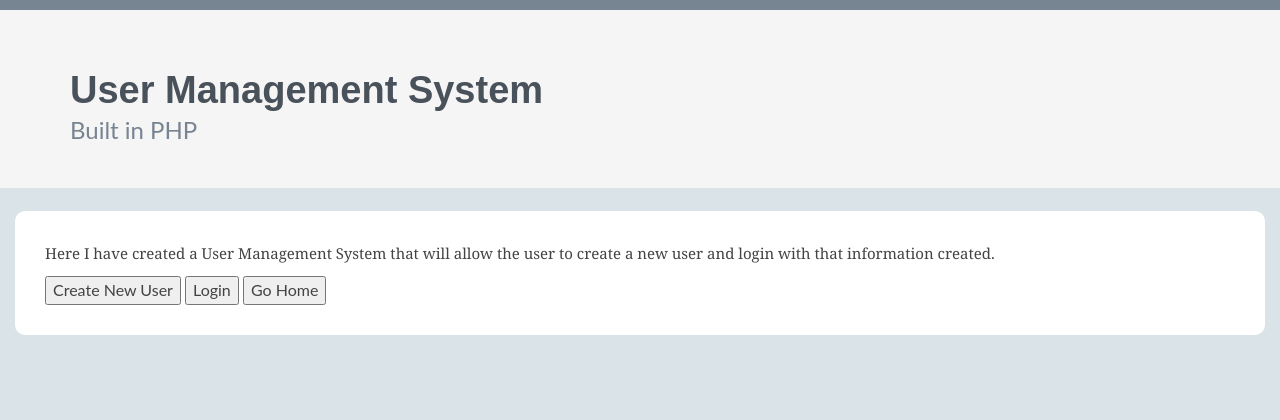
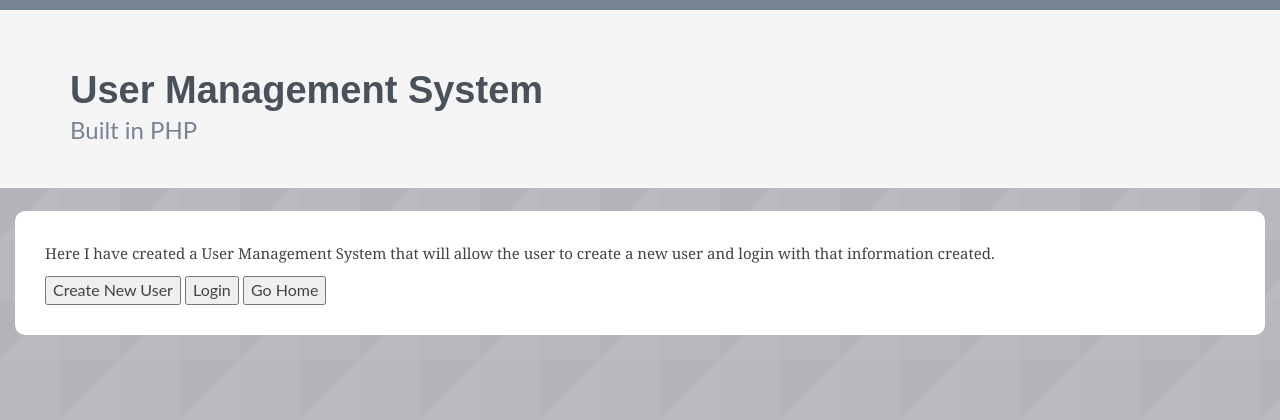
Before and after one commit to jeremyreynolds1/website, a PHP site: page /ums.php in a window 1280 px wide. Shown: the top 420 px of the page. Run offline with PHP 8.4, Linux system fonts and the light colour scheme.

Commit message:
added pattern class

```diff
--- a/landing_page/index.html
+++ b/landing_page/index.html
@@ -24,7 +24,7 @@
 
 </head>
 
-<body>
+<body class="pattern">
     <!-- ******HEADER****** -->
     <header class="header">
         <div class="container">
--- a/layout-styles.css
+++ b/layout-styles.css
@@ -1,4 +1,4 @@
-body{
+.pattern{
 	background: url(/files/triangular_@2X.png) repeat 0 0;
 }
 
```
